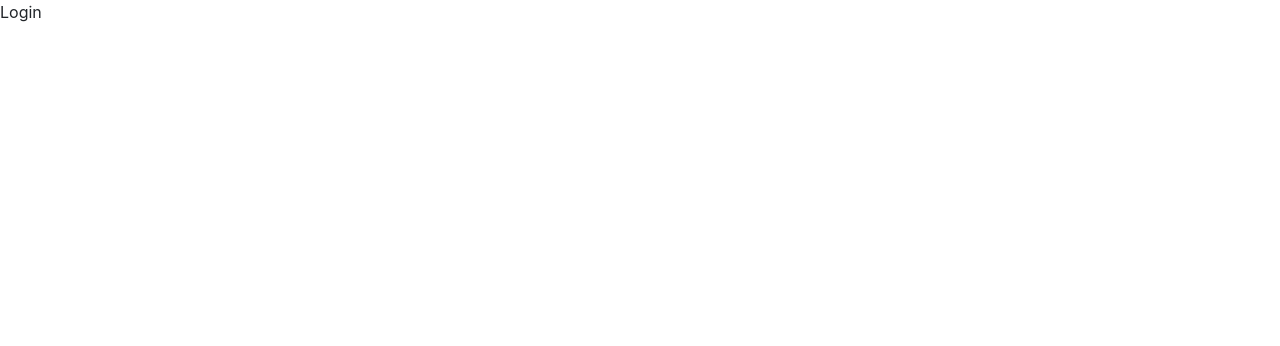
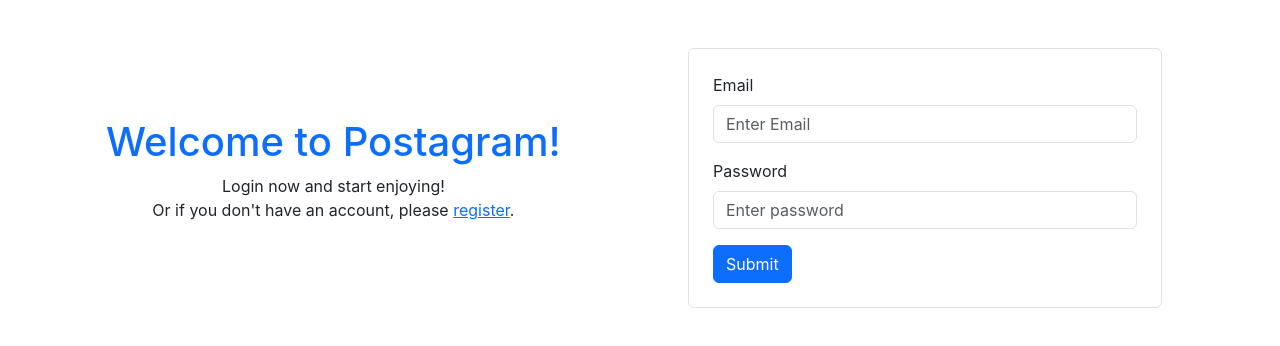
Before and after one commit to 98Taek/full-stack, a React (Create React App) app in the folder social-media-app/: page /login in a window 1280 px wide. Shown: the top 346 px of the page. Built offline with nearby package versions, Linux system fonts and the light colour scheme; the HTML template or start-up script is replaced by a standard one.

Commit message:
Login Form, 화면, 라우터 추가(email 로그인 변경)

```diff
--- a/social-media-app/src/App.js
+++ b/social-media-app/src/App.js
@@ -3,6 +3,7 @@
 import Home from "./pages/Home";
 import ProtectedRoute from './routes/ProtectedRoute';
 import Registration from './pages/Registration';
+import Login from './pages/Login';
 
 
 function App() {
@@ -10,7 +11,7 @@
     <Routes>
       <Route path="/" element={<ProtectedRoute><Home /></ProtectedRoute>} />
       <Route path="/register/" element={<Registration />} />
-      <Route path="/login/" element={<div>Login</div>} />
+      <Route path="/login/" element={<Login />} />
     </Routes>
   );
 }
--- /dev/null
+++ b/social-media-app/src/components/authentication/LoginForm.jsx
@@ -0,0 +1,90 @@
+import React, { useState } from "react";
+import { Form, Button } from "react-bootstrap";
+import axios from "axios";
+import { useNavigate } from "react-router-dom";
+
+function LoginForm() {
+  const navigate = useNavigate();
+  const [validated, setValidated] = useState(false);
+  const [form, setForm] = useState({});
+  const [error, setError] = useState(null);
+
+  const handleSubmit = (event) => {
+    event.preventDefault();
+    const loginForm = event.currentTarget;
+    if (loginForm.checkValidity() === false) {
+      event.stopPropagation();
+    }
+    setValidated(true);
+
+    const data = {
+      email: form.email,
+      password: form.password,
+    };
+
+    axios
+      .post("http://localhost:8000/api/auth/login/", data)
+      .then((res) => {
+        localStorage.setItem(
+          "auth",
+          JSON.stringify({
+            access: res.data.access,
+            refresh: res.data.refresh,
+            user: res.data.user,
+          })
+        );
+        navigate("/");
+      })
+      .catch((err) => {
+        if (err.message) {
+          setError(err.request.response);
+        }
+      });
+  };
+
+  return (
+    <Form
+      id="registration-form"
+      className="border p-4 rounded"
+      noValidate
+      validated={validated}
+      onSubmit={handleSubmit}
+    >
+      <Form.Group className="mb-3">
+        <Form.Label>Email</Form.Label>
+        <Form.Control
+          value={form.email}
+          onChange={(e) => setForm({ ...form, email: e.target.value})}
+          required
+          type="text"
+          placeholder="Enter Email"
+        />
+        <Form.Control.Feedback type="invalid">
+          This field is required.
+        </Form.Control.Feedback>
+      </Form.Group>
+      <Form.Group className="mb-3">
+        <Form.Label>Password</Form.Label>
+        <Form.Control
+          value={form.password}
+          minLength="8"
+          onChange={(e) => setForm({ ...form, password: e.target.value})}
+          required
+          type="password"
+          placeholder="Enter password"
+        />
+        <Form.Control.Feedback type="invalid">
+          Please proviede a valid password.
+        </Form.Control.Feedback>
+      </Form.Group>
+      <div className="text-content text-danger">
+        {error && <p>{error}</p>}
+      </div>
+      <Button variant="primary" type="submit">
+        Submit
+      </Button>
+    </Form>
+  );
+}
+
+export default LoginForm;
--- /dev/null
+++ b/social-media-app/src/pages/Login.jsx
@@ -0,0 +1,27 @@
+import React from "react";
+import { Link } from "react-router-dom";
+import LoginForm from "../components/authentication/LoginForm";
+
+function Login() {
+  return (
+    <div className="container">
+      <div className="row">
+        <div className="col-md-6 d-flex align-items-center">
+          <div className="content text-center px-4">
+            <h1 className="text-primary">Welcome to Postagram!</h1>
+            <p className="content">
+              Login now and start enjoying! <br />
+              Or if you don't have an account, please{" "}
+              <Link to="/register/">register</Link>.
+            </p>
+          </div>
+        </div>
+        <div className="col-md-6 p-5">
+          <LoginForm />
+        </div>
+      </div>
+    </div>
+  );
+}
+
+export default Login;
```
